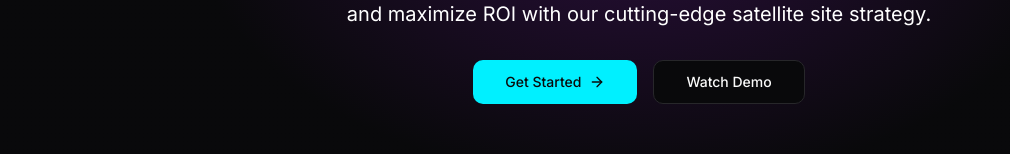
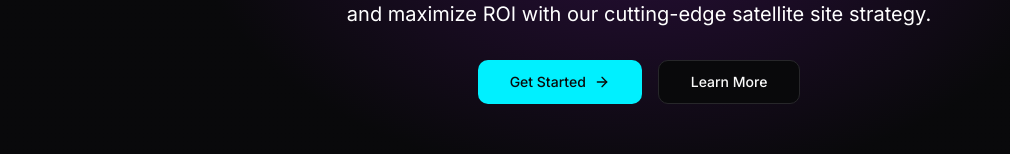
Before and after one commit to iGamingAudit/igaming-audit, a React (Vite) app: page / in a window 1280 px wide. Shown: the part 555-709 px from the top of the page, without its empty margins (1-1011 px from the left). Built offline with nearby package versions, Linux system fonts and the light colour scheme.

Commit message:
Update button text and link
Changed the "Watch Demo" button text to "Learn More" and updated its functionality to navigate to the next section when clicked.
[skip gpt_engineer]

```diff
--- a/src/components/Hero.tsx
+++ b/src/components/Hero.tsx
@@ -3,6 +3,13 @@ import { ArrowRight } from "lucide-react";
 import { Button } from "./ui/button";
 
 export const Hero = () => {
+  const scrollToNextSection = () => {
+    const element = document.getElementById('calculator');
+    if (element) {
+      element.scrollIntoView({ behavior: 'smooth' });
+    }
+  };
+
   return (
     <section className="relative min-h-screen flex items-center justify-center overflow-hidden">
       <div className="absolute inset-0 bg-[radial-gradient(ellipse_at_center,_var(--tw-gradient-stops))] from-secondary/20 via-background to-background" />
@@ -31,8 +38,8 @@ export const Hero = () => {
               Get Started
               <ArrowRight className="ml-2 h-4 w-4 transition-transform group-hover:translate-x-1" />
             </Button>
-            <Button size="lg" variant="outline">
-              Watch Demo
+            <Button size="lg" variant="outline" onClick={scrollToNextSection}>
+              Learn More
             </Button>
           </div>
         </motion.div>
```
